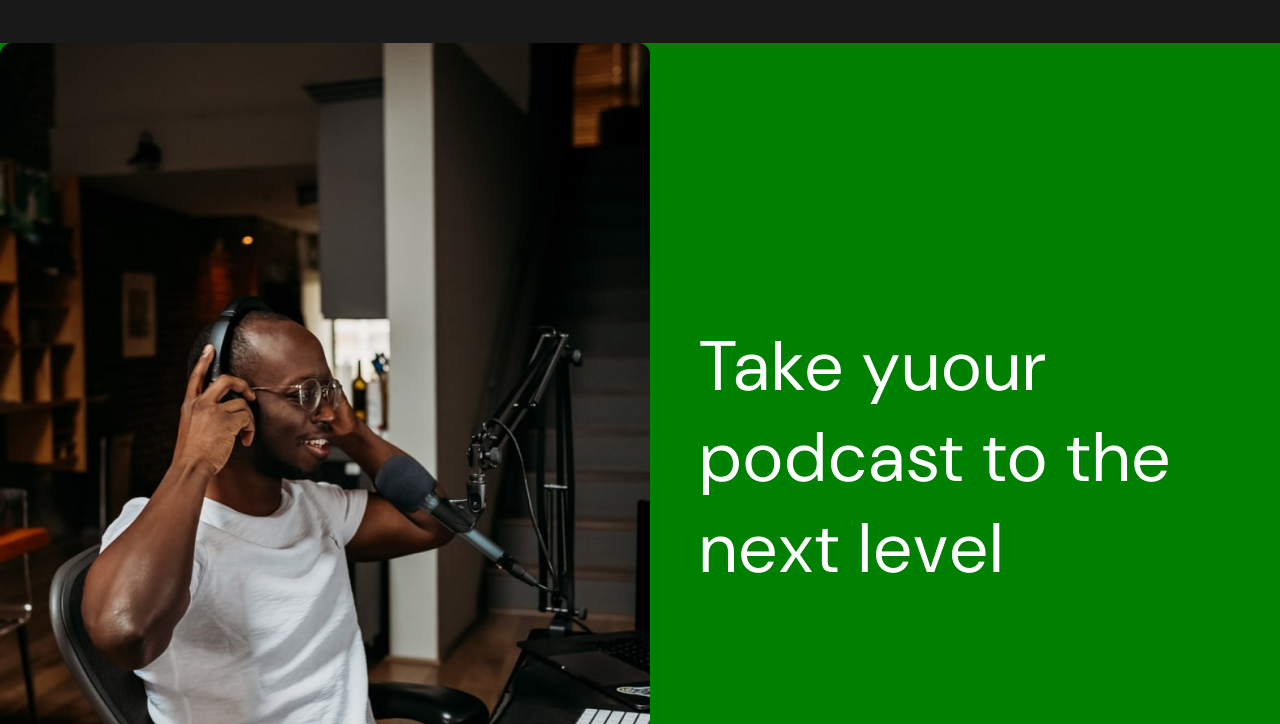
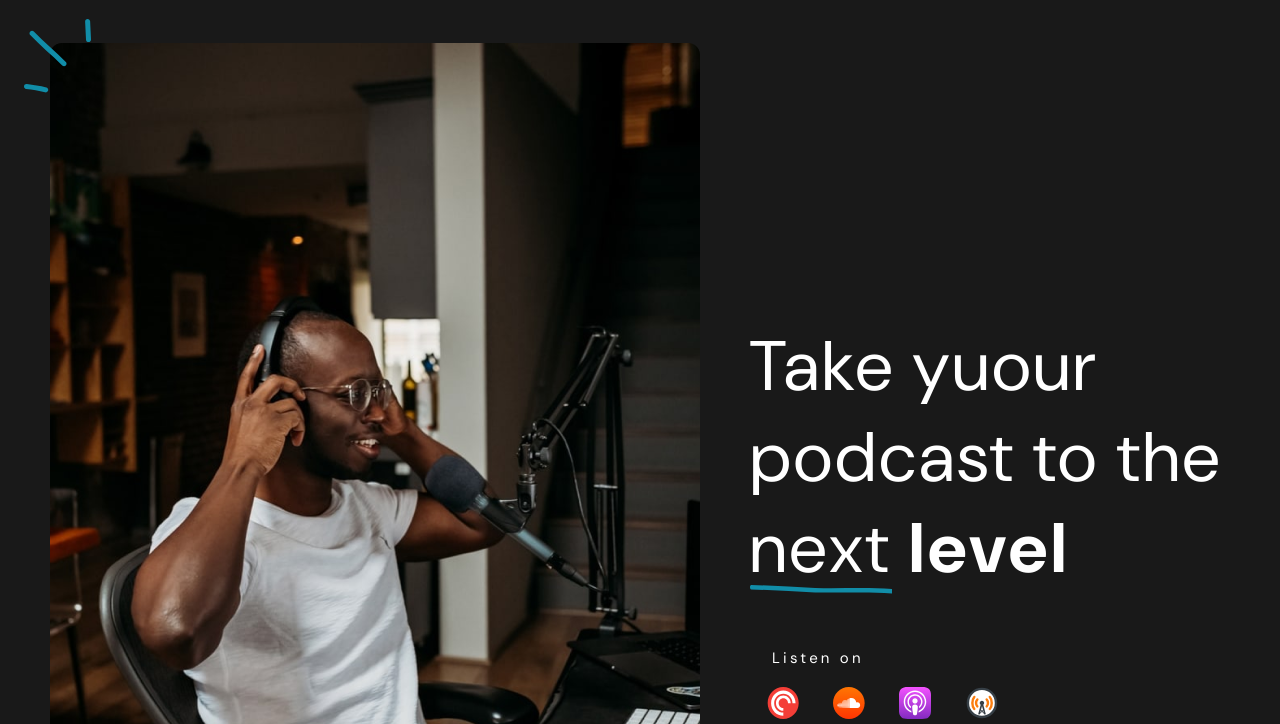
Before and after one commit to users-229/code, a plain HTML site: page index.html in a window 1280 px wide. Shown: the part 76-800 px from the top of the page. Drawn offline with Linux system fonts and the light colour scheme.

Commit message:
modified central block

```diff
--- a/index.html
+++ b/index.html
@@ -20,10 +20,22 @@
 
   <div class="container">
     <div class="container-studio">
+      <img class="blue-line" src="img/svg-image/blue-line.svg" alt="line">
       <img class="studio" src="img/music.png" alt="studio">
       <div class="text-card-studio">
+        <!-- <img class="blue-underlining" src="img/svg-image/underlining.svg" alt="line"> -->
         <span class="text-studio">Take yuour podcast to the</span>
-        <span class="button-text-studio">next level</span>
+        <img src="img/svg-image/" alt="">
+        <span class="bottom-text-studio"><span class="next-line">next</span> <span class="text-weight">level</span>
+        <div class="block-platform">
+          <span class="text-platform">Listen on</span>
+          <div class="image-platform-container">
+          <img class="image-platform" src="img/svg-image/IMAGE-1.svg" alt="platform">
+          <img class="image-platform" src="img/svg-image/IMAGE-2.svg" alt="platform">
+          <img class="image-platform" src="img/svg-image/IMAGE-3.svg" alt="platform">
+          <img class="image-platform" src="img/svg-image/IMAGE-4.svg" alt="platform">
+          </div>
+        </div>
       </div>
     </div>
   </div>
--- a/style/style.css
+++ b/style/style.css
@@ -53,7 +53,7 @@ body {
 
 .container {
     width: 1400px;
-    background-color: green;
+    background-color: #191919;
     width: 100%;
 }
 
@@ -67,18 +67,63 @@ body {
     height: 610px;
     position: relative;
     bottom: 600px;
-    left: 700px;
+    left: 750px;
+}
+
+.text-weight {
+    font-weight: 700;
+}
+
+.next-line {
+    background-image: url(../img/svg-image/underlining.svg);
 }
 
 .studio {
     width: 650px;
     height: 873px;
+    margin-left: 50px;
 }
 
-.text-studio, .button-text-studio {
+.text-studio,
+.bottom-text-studio {
     color: #fff;
     font-size: 70px;
     font-weight: 400;
     letter-spacing: 3.2px;
     font-style: normal;
 }
+
+/* blue-lines */
+
+.blue-line {
+    position: absolute;
+    top: 95px;
+    left: 24px;
+}
+
+
+
+/* block-platform */
+
+.block-platform {
+    width: 289px;
+    height: 72px;
+}
+
+.text-platform {
+    color: #fff;
+    font-size: 15px;
+    margin-left: 22px;
+    font-weight: 400;
+}
+
+.image-platform {
+    padding-left: 17px;
+    width: 32px;
+}
+
+.image-platform-container {
+    /* display: block; */
+    position: relative;
+    bottom: 35px;
+}
```
Also changed, not shown: img/svg-image/IMAGE-1.svg (added), img/svg-image/IMAGE-2.svg (added), img/svg-image/IMAGE-3.svg (added), img/svg-image/IMAGE-4.svg (added), img/svg-image/IMAGE.svg (added), img/svg-image/blue-line.svg (added), img/svg-image/underlining.svg (added).
